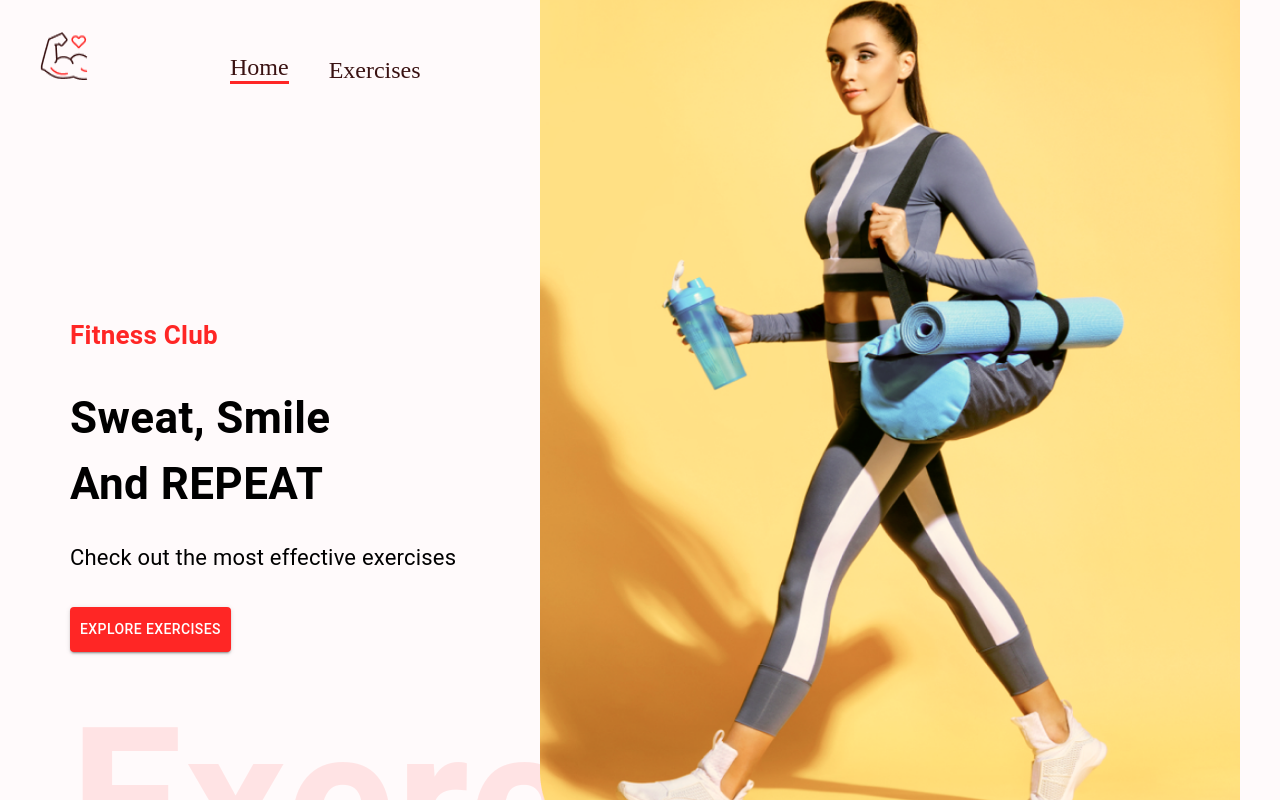
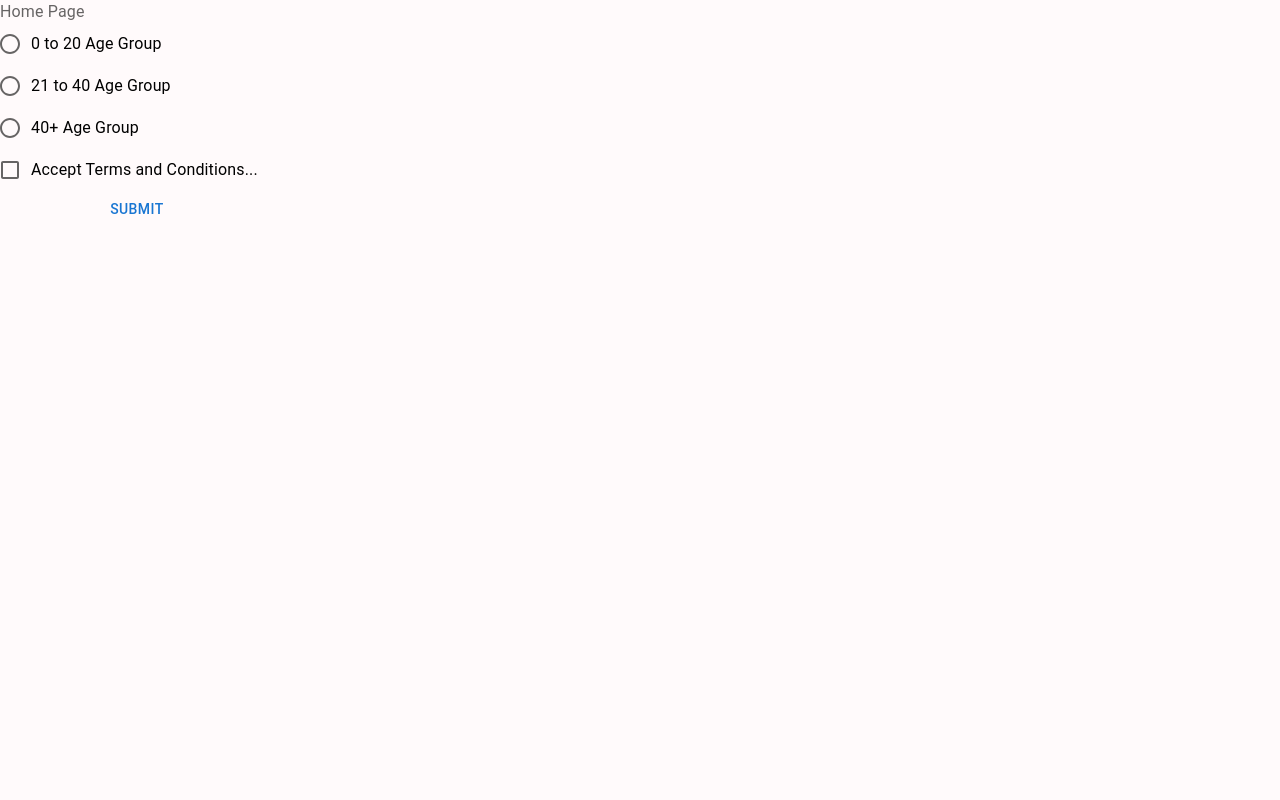
Before and after one commit to up1512001/GymFit, a React (Create React App) app: page / in a window 1280 px wide. Shown: the top 800 px of the page. Built offline with nearby package versions, Linux system fonts and the light colour scheme; no server answers.

Commit message:
added login page

```diff
--- /dev/null
+++ b/src/HomePage.jsx
@@ -0,0 +1,43 @@
+import { Checkbox , FormControl , RadioGroup , FormControlLabel,FormLabel,Radio,Button} from '@mui/material';
+import React from 'react';
+import  ReactDOM  from "react-dom";
+import { render } from 'react-dom';
+import App from './App';
+
+// const root = ReactDOM.createRoot(document.getElementById('root'));
+
+// const element = <App/>
+
+async function AppClicked () {
+    console.log("hello world");
+    // render(
+    //     <App/>
+    // )
+
+}
+const HomePage = () => {
+    return(
+
+        <FormControl>
+            <FormLabel id="demo-radio-buttons-group-label">Home Page</FormLabel>
+            <RadioGroup
+                aria-labelledby="demo-radio-buttons-group-label"
+                defaultValue="0 to 20 Age Group"
+                name="radio-buttons-group"
+                >
+                <FormControlLabel value="female" control={<Radio />} label="0 to 20 Age Group" />
+                <FormControlLabel value="male" control={<Radio />} label="21 to 40 Age Group" />
+                <FormControlLabel value="other" control={<Radio />} label="40+ Age Group" />
+                <FormControlLabel control={<Checkbox/>} label="Accept Terms and Conditions..." />
+            </RadioGroup>
+            <Button>
+                Submit
+            </Button>
+
+        </FormControl>
+
+    )
+
+}
+
+export default HomePage;
--- a/src/index.js
+++ b/src/index.js
@@ -3,6 +3,8 @@ import React from "react";
 import  ReactDOM  from "react-dom";
 
 import App from './App';
+
+import HomePage from "./HomePage";
 
 import { BrowserRouter } from 'react-router-dom'
 
@@ -11,7 +13,8 @@ const root = ReactDOM.createRoot(document.getElementById('root'));
 root.render(
 
     <BrowserRouter>
-        <App />
+        {/* <App /> */}
+        <HomePage />
     </BrowserRouter>
 
 
```
